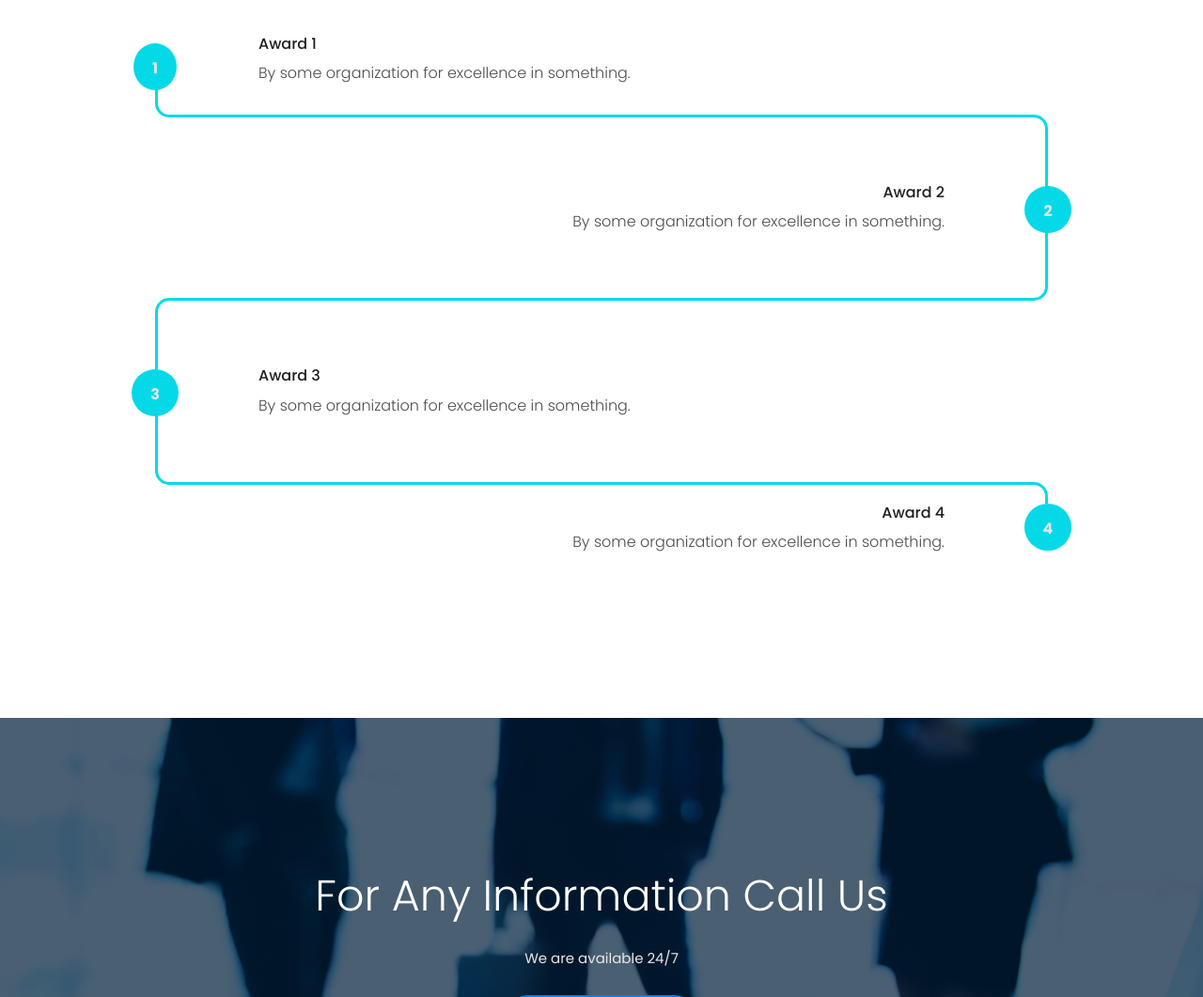
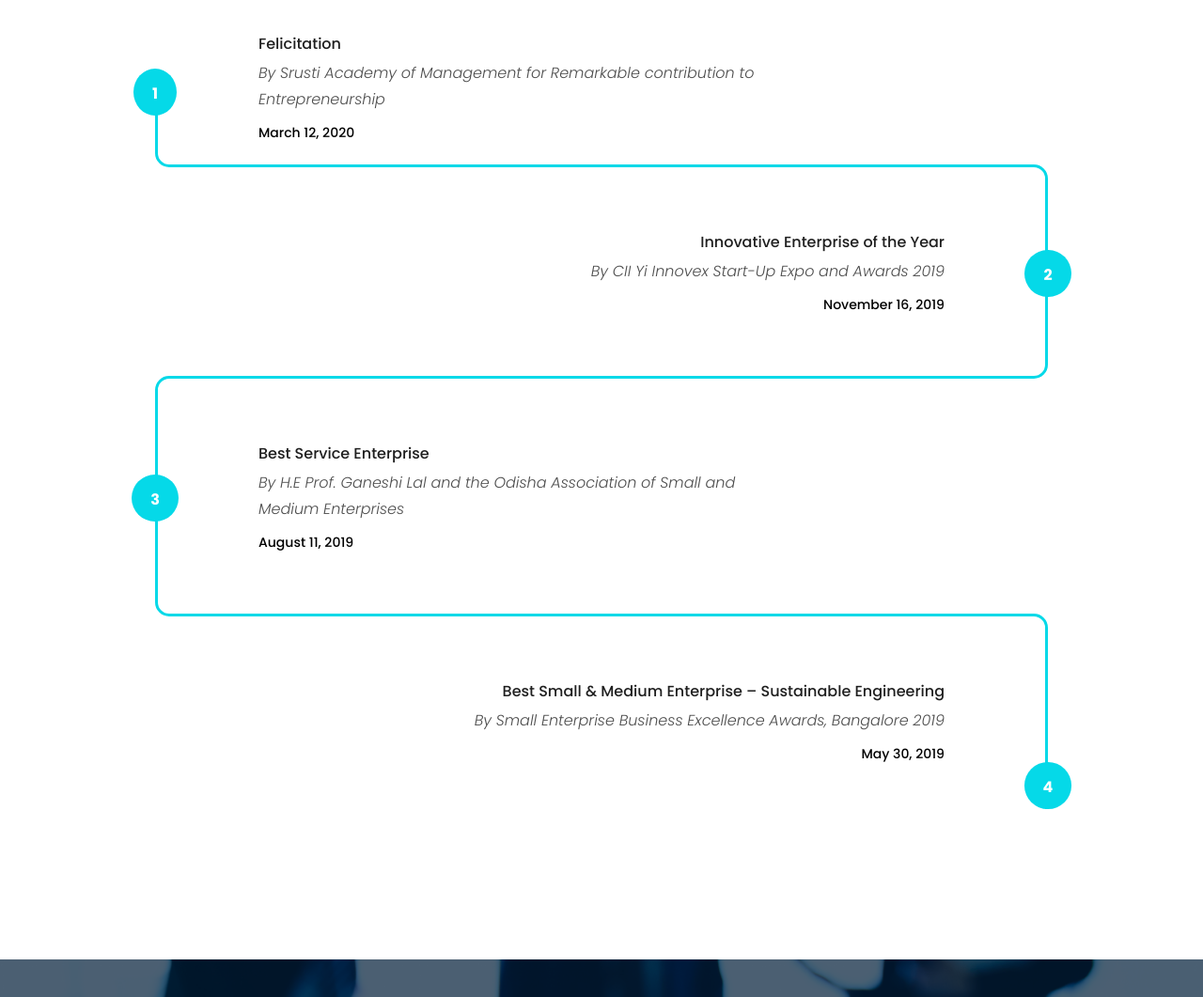
Before and after one commit to ViBRUS/alpha, a plain HTML site: page team.html in a window 1280 px wide. Shown: the part 3040-4101 px from the top of the page at 94% size. Drawn offline with Linux system fonts and the light colour scheme.

Commit message:
Updated team.html
Added the awards and honours content to the team.html page
Also made some changes to mystyle.css

```diff
--- a/css/mystyle.css
+++ b/css/mystyle.css
@@ -75,11 +75,21 @@
   padding: 15px 20px;
   border-radius: 50%;
   background-color: #05d9e8;
-  color: #e1e5e6;
+  color: #ffffff;
   max-height: 50px;
   z-index: 2;
+
 }
-
+.last-circle{
+  font-weight: bold;
+  padding: 15px 20px;
+  border-radius: 50%;
+  background-color: #05d9e8;
+  color: #ffffff;
+  max-height: 50px;
+  z-index: 2;
+  align-self: flex-end;
+}
 .how-it-works.row {
   display: flex;
 }
--- a/team.html
+++ b/team.html
@@ -455,8 +455,10 @@
             <div class="circle">1</div>
           </div>
           <div class="col-6 ">
-            <h5>Award 1</h5>
-            <p>By some organization for excellence in something.</p>
+            <h5>Felicitation</h5>
+            <p><i>By Srusti Academy of Management for Remarkable contribution to Entrepreneurship</i></p>
+            <h6 style="color:black">March 12, 2020</h6>
+
           </div>
         </div>
         <!--path between 1-2-->
@@ -475,8 +477,9 @@
         <div class="row align-items-center justify-content-end how-it-works">
           <div class="col-6 text-right">
             <div style="margin-top:50px;margin-bottom:50px">
-              <h5>Award 2</h5>
-              <p>By some organization for excellence in something.</p>
+              <h5>Innovative Enterprise of the Year</h5>
+              <p><i>By CII Yi Innovex Start-Up Expo and Awards 2019</i></p>
+              <h6 style="color:black">November 16, 2019</h6>
             </div>
 
           </div>
@@ -503,8 +506,9 @@
           </div>
           <div class="col-6">
             <div style="margin-top:50px;margin-bottom:50px">
-              <h5>Award 3</h5>
-              <p>By some organization for excellence in something.</p>
+              <h5>Best Service Enterprise</h5>
+              <p><i>By H.E Prof. Ganeshi Lal and the Odisha Association of Small and Medium Enterprises</i></p>
+              <h6 style="color:black">August 11, 2019</h6>
             </div>
           </div>
         </div>
@@ -518,21 +522,24 @@
             <hr />
           </div>
           <div class="col-2">
-            <div class="corner left-bottom"></div>
+            <div class="corner left-bottom full"></div>
           </div>
         </div>
 
         <!--fourth section-->
+
         <div class="row align-items-center justify-content-end how-it-works">
           <div class="col-6 text-right">
-            <h5>Award 4 </h5>
-            <p>By some organization for excellence in something.</p>
+            <div style="margin-top:50px;margin-bottom:50px">
+            <h5>Best Small & Medium Enterprise – Sustainable Engineering</h5>
+            <p><i>By Small Enterprise Business Excellence Awards, Bangalore 2019</i></p>
+            <h6 style="color:black">May 30, 2019</h6>
+            </div>
           </div>
-          <div class="col-2 text-center" style="height:100%">
-            <div class="circle">4</div>
+          <div class="col-2 text-center full">
+            <div class="last-circle">4</div>
           </div>
         </div>
-
       </div>
       <div class="space"></div>
     </div>
```
